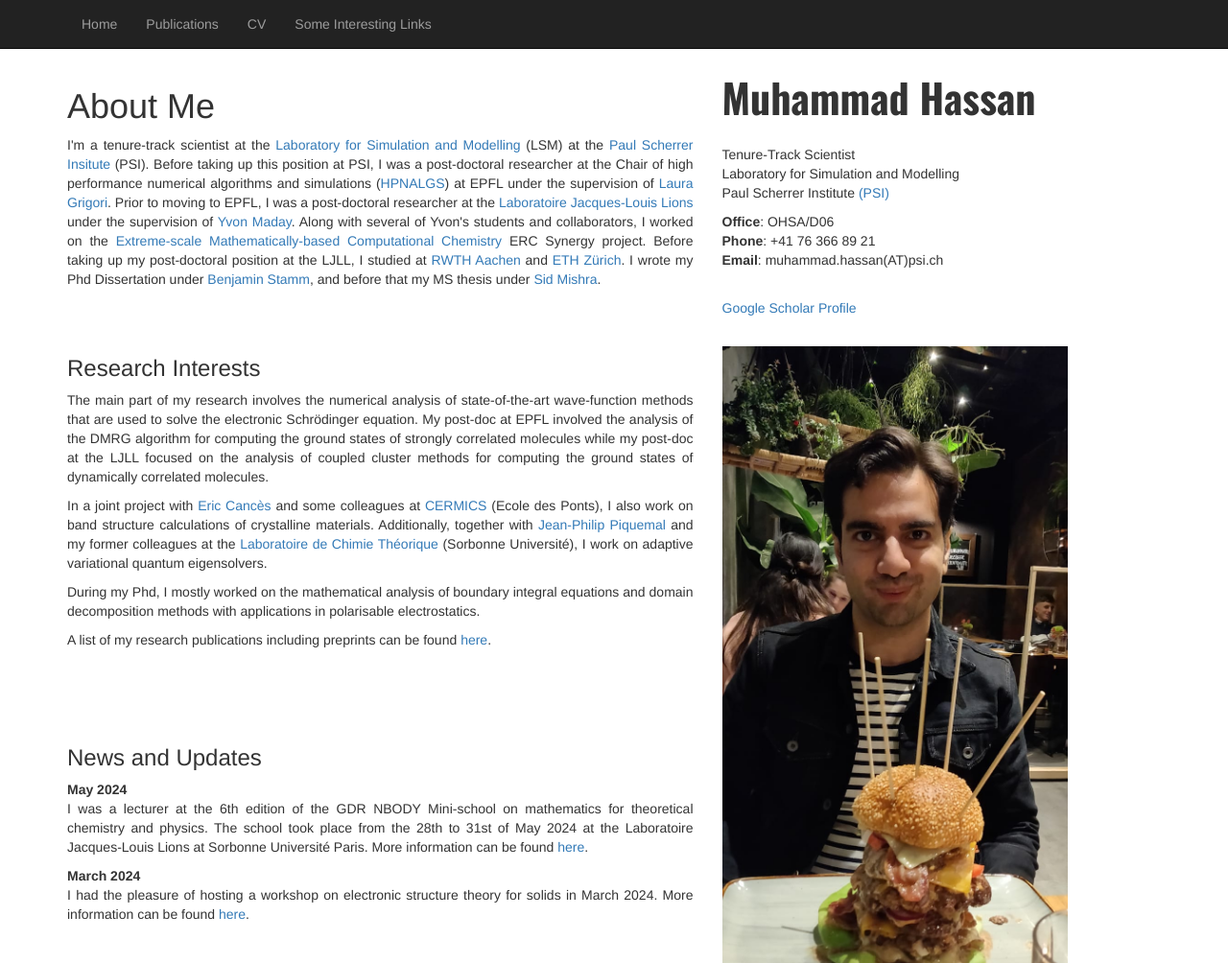
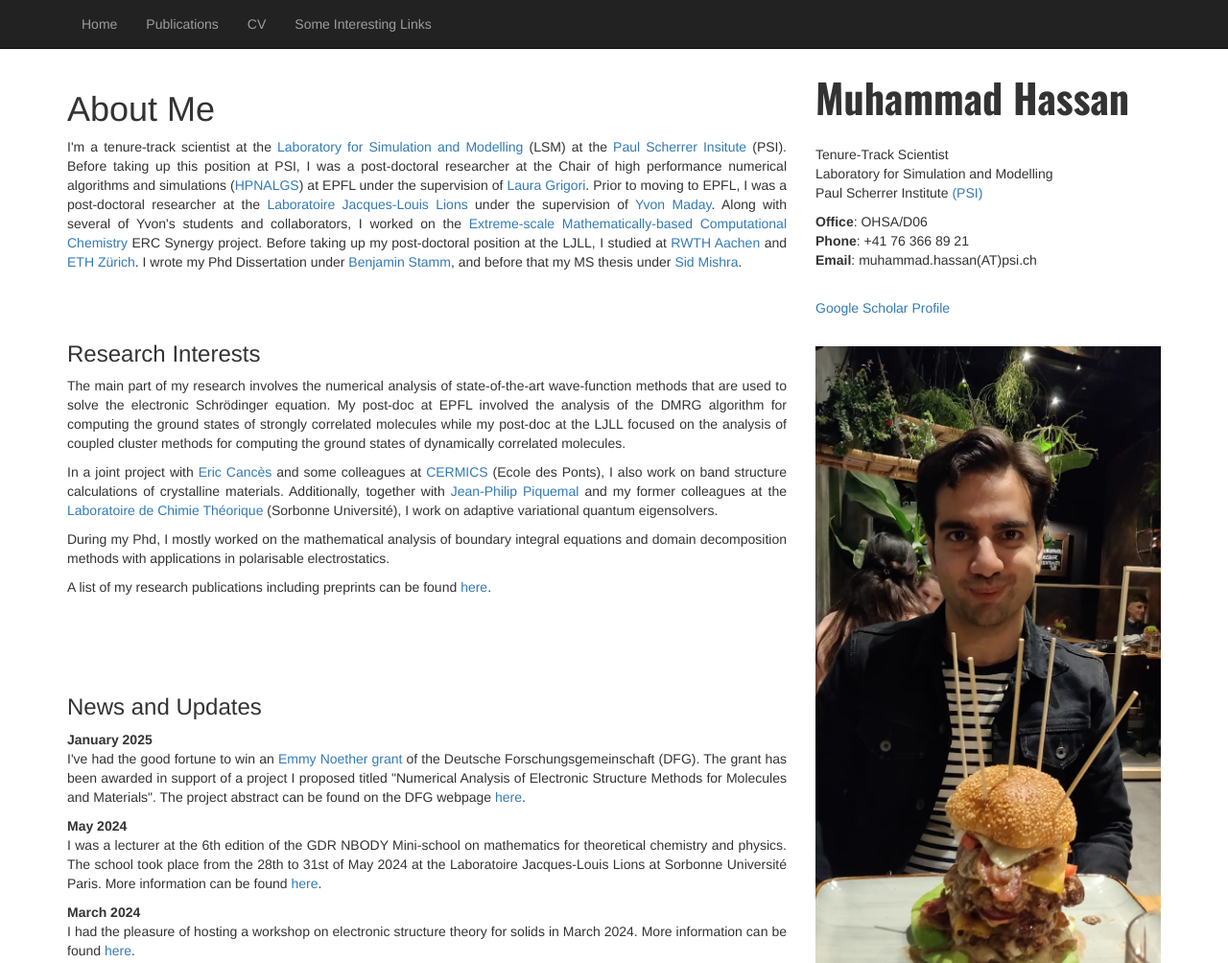
Before and after one commit to Prometheus-1757/Prometheus-1757.github.io, a plain HTML site: page index.html in a window 1280 px wide. Shown: the top 1004 px of the page at 96% size. Drawn offline with nearby package versions, Linux system fonts and the light colour scheme.

Commit message:
Update
Update

```diff
--- a/index.html
+++ b/index.html
@@ -15,7 +15,6 @@
   <script src="https://maxcdn.bootstrapcdn.com/bootstrap/3.3.6/js/bootstrap.min.js"></script>
   <link href='https://fonts.googleapis.com/css?family=Oswald:700' rel='stylesheet' type='text/css'>
 </head>
-<body>
 
 
 <!-- Navigation -->
@@ -48,7 +47,7 @@
         <div class="row">
 
             <!-- Entries Column -->
-            <div class="col-md-7" style="height: 100vh;">
+            <div class="col-md-8" style="height: 120vh;">
 
                 <!-- Main Image -->
 
@@ -80,10 +79,16 @@
 
 
 
+
                 <br><br>
                 <div style="margin-top:3%; text-align:justify;">
                     <h3> News and Updates</h3>
                     <dl>
+
+                    <dt>January 2025</dt>
+                    <dd> I've had the good fortune to win an <a href="https://www.dfg.de/en/research-funding/funding-opportunities/programmes/individual/emmy-noether">Emmy Noether grant</a> of the Deutsche Forschungsgemeinschaft (DFG). The grant has been awarded in support of a project I proposed titled "Numerical Analysis of Electronic Structure Methods for Molecules and Materials". The project abstract can be found on the DFG webpage <a href= "https://gepris.dfg.de/gepris/projekt/555300205?language=en">here</a>. </dd></p>
+
+
                     <dt>May 2024</dt>
                     <dd> I was a lecturer at the 6th edition of the GDR NBODY Mini-school on mathematics for theoretical chemistry and physics. The school took place from the 28th to 31st of May 2024 at the Laboratoire Jacques-Louis Lions at Sorbonne Université Paris. More information can be found <a href="https://wiki-lct-jussieu-fr.translate.goog/gdrnbody/index.php?title=MINI-SCHOOL_2024&_x_tr_sl=fr&_x_tr_tl=en&_x_tr_hl=en&_x_tr_pto=sc">here</a>. </dd></p>
 
@@ -104,7 +109,7 @@
             </div>
 
             <!-- Contact Info on the Sidebar -->
-            <div class="col-md-5">
+            <div class="col-md-4">
                 <div style="font-family: 'Oswald', sans-serif; font-size: 42px;"><b>Muhammad Hassan</b></div><br>
                 <p>Tenure-Track Scientist<br>
                 Laboratory for Simulation and Modelling<br>
```
Also changed, not shown: Links.html (+2 -2 lines), Publications.html (+2 -2 lines).
